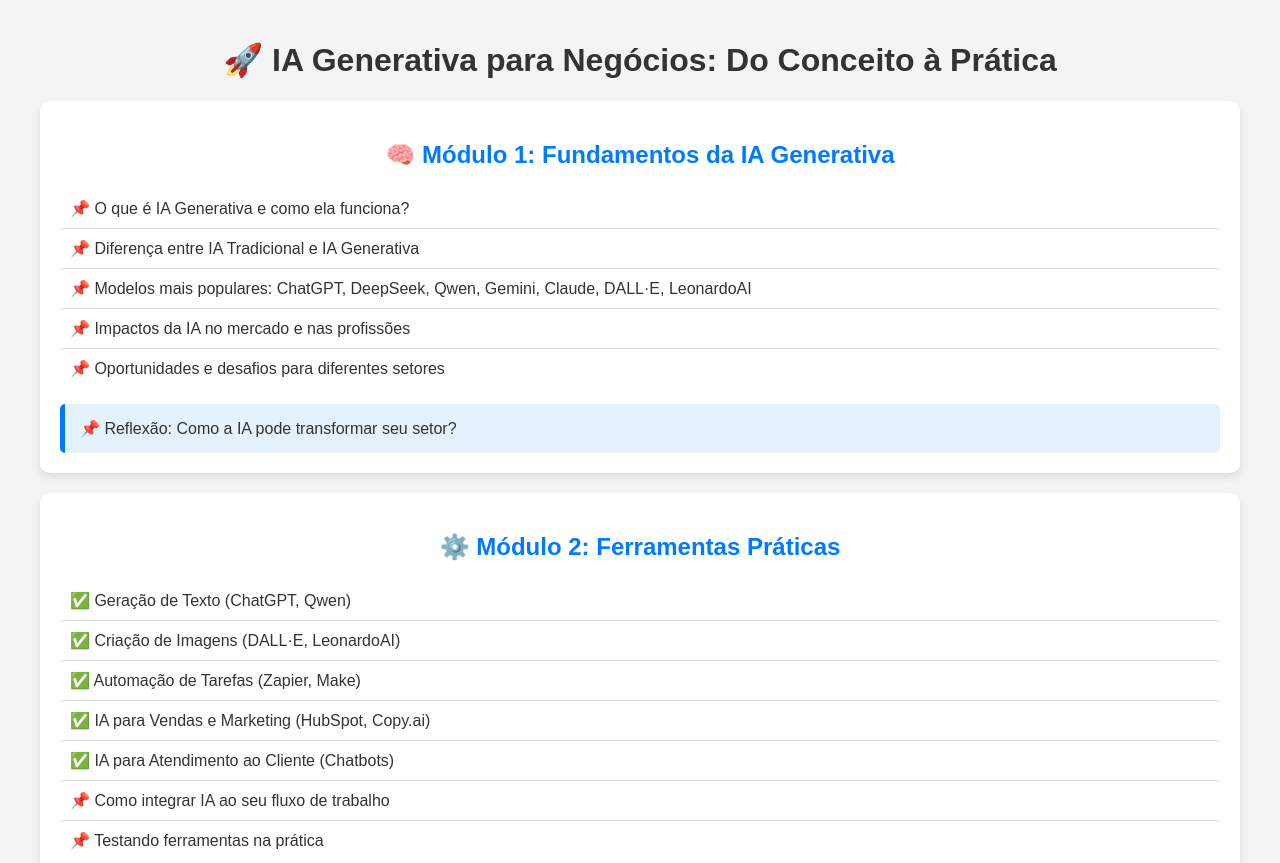
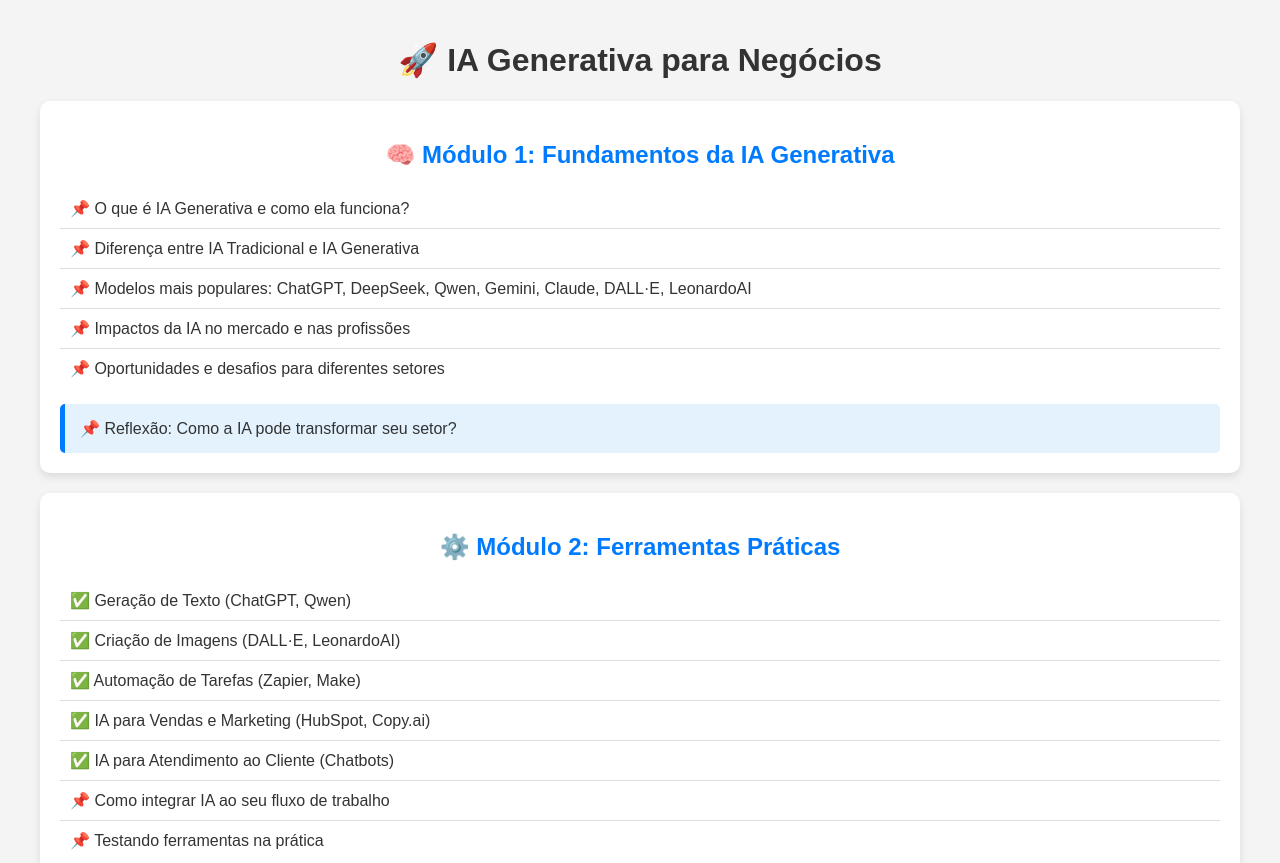
Before and after one commit to aasouzaconsult/IA-Generativa-para-Negocio, a plain HTML site: page conteudo.html in a window 1280 px wide. Shown: the top 863 px of the page. Drawn offline with Linux system fonts and the light colour scheme.

Commit message:
conteudo.html

```diff
--- a/conteudo.html
+++ b/conteudo.html
@@ -69,7 +69,7 @@
 </head>
 <body>
     <div class="container">
-        <h1>🚀 IA Generativa para Negócios: Do Conceito à Prática</h1>
+        <h1>🚀 IA Generativa para Negócios</h1>
 
         <div class="module">
             <h2>🧠 Módulo 1: Fundamentos da IA Generativa</h2>
```
